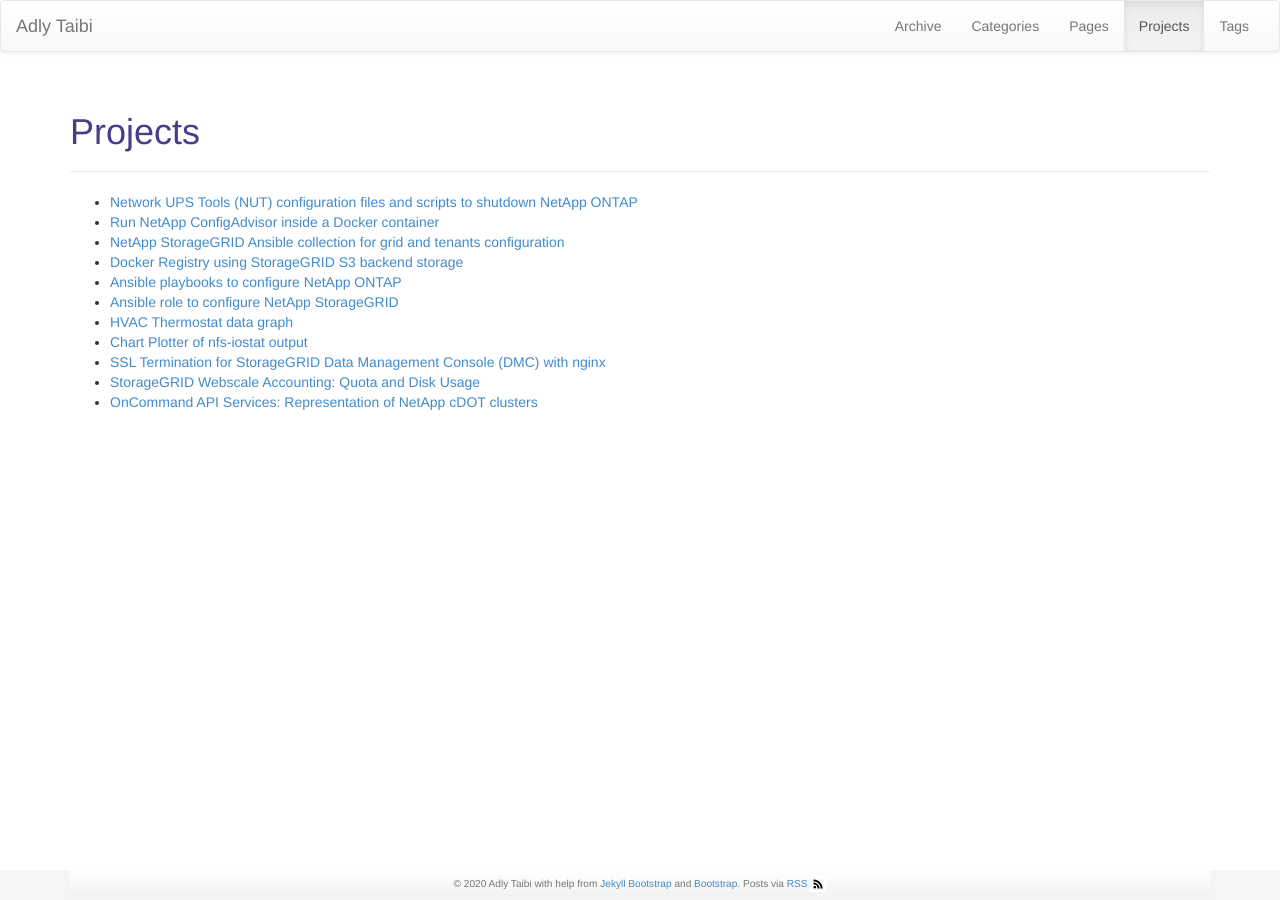
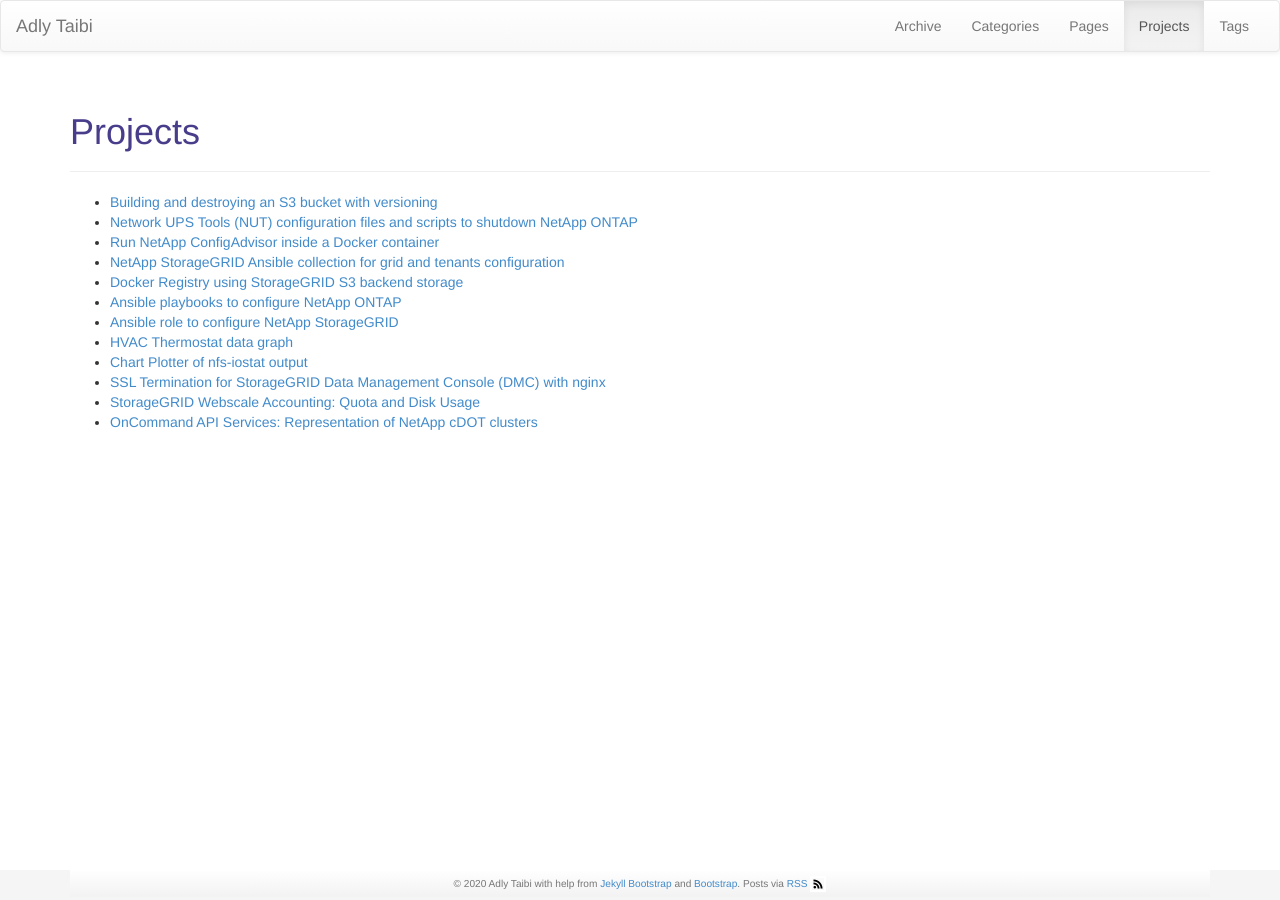
Before and after one commit to adlytaibi/adlytaibi.github.io, a Jekyll site: the page built from pages/projects.md, in a window 1280 px wide. Built offline with Jekyll 4.4.1, drawn with Linux system fonts in a browser that asks for light colours.

Commit message:
project removeversiondbucket

```diff
--- a/pages/projects.md
+++ b/pages/projects.md
@@ -5,6 +5,7 @@ description: Projects on GitHub
 group: navigation
 ---
 
+- [Building and destroying an S3 bucket with versioning](https://adlytaibi.github.io/removeversiondbucket)
 - [Network UPS Tools (NUT) configuration files and scripts to shutdown NetApp ONTAP](https://adlytaibi.github.io/nut)
 - [Run NetApp ConfigAdvisor inside a Docker container](https://adlytaibi.github.io/configadvisor)
 - [NetApp StorageGRID Ansible collection for grid and tenants configuration](https://adlytaibi.github.io/ansible_collections_sgws)
```
